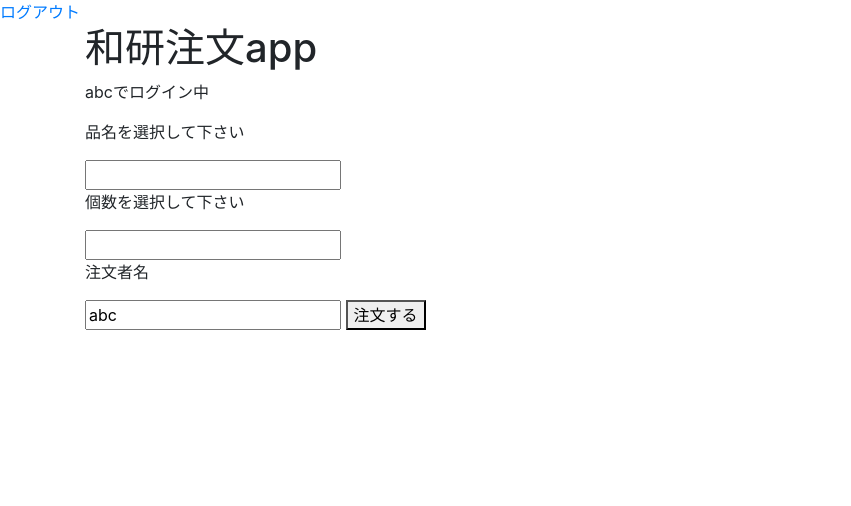
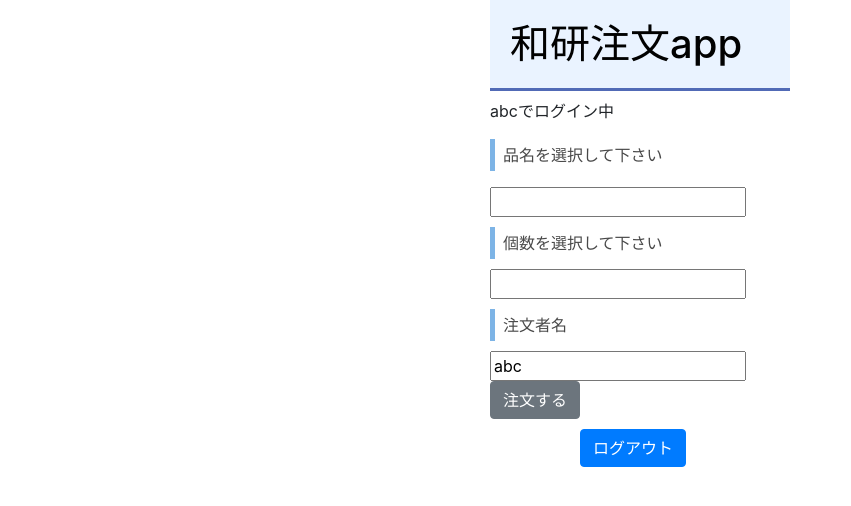
Before and after one commit to startaiyo/wkn_app, a Django app: page /wknapp/home/ in a window 1280 px wide. Shown: the top 506 px of the page, without its empty margins (0-851 px from the left). Run offline with Django 3.2, Linux system fonts and the light colour scheme; a user stored in the database is signed in; some libraries are stand-ins or nearby versions.

Commit message:
少し見た目をよくした。

```diff
--- a/wkn_app/wknregister/wknapp/templates/wknapp/create.html
+++ b/wkn_app/wknregister/wknapp/templates/wknapp/create.html
@@ -1,7 +1,7 @@
 {% extends "base.html" %}
 {% block title %}{{ block.super }} create form{% endblock %}
 {% block content %}
-    <p>新規ユーザーの作成</p>
+    <h1 style=" padding: 0.5em; color: #010101; background: #eaf3ff; border-bottom: solid 3px #516ab6;">新規ユーザーの作成</h1>
     <form action="" method="POST">
         {% csrf_token %}
         {{ form.as_p }}
--- a/wkn_app/wknregister/wknapp/templates/wknapp/home.html
+++ b/wkn_app/wknregister/wknapp/templates/wknapp/home.html
@@ -1,30 +1,31 @@
 {% extends "base.html" %}
 {% block title %}{{ block.super }} order form{% endblock %}
 {% block content %}
-    <a href="{% url 'logout' %}">ログアウト</a>
-    <section class="section">
-        <div class="container">
-            <h1>和研注文app</h1>
+
+
+        <div class="mx-auto" style="width: 300px;">
+            <h1 style=" padding: 0.5em; color: #010101; background: #eaf3ff; border-bottom: solid 3px #516ab6;">和研注文app</h1>
 
                 <p>{{user.username}}でログイン中</p>
 
                 <form action="{% url 'index' %}" method="POST">
-                    <p>品名を選択して下さい</p>
+                    <p style="  padding: 0.25em 0.5em; color: #494949; background: transparent; border-left: solid 5px #7db4e6;">品名を選択して下さい</p>
                     <input type="text" name="title" list="thing">
                        <datalist id ="thing">
                            {%for k,v in equipments.items%}
                            <option value=品名:{{k}},値段:{{v}}></option>
                            {%endfor%}
                        </datalist>
-                    <p>個数を選択して下さい</p>
+                    <p style="  margin:10px 0px; padding: 0.25em 0.5em; color: #494949; background: transparent; border-left: solid 5px #7db4e6;">個数を選択して下さい</p>
                     <input type="number" name="many">
-                    <p>注文者名</p>
+                    <p style="  margin:10px 0px; padding: 0.25em 0.5em; color: #494949; background: transparent; border-left: solid 5px #7db4e6;">注文者名</p>
                     <input type="text" name="username" value={{user.username}}>
                     {% csrf_token %}
-                    <button type="submit">注文する</button>
+                    <button type="submit" class="btn btn-secondary">注文する</button>
                 </form>
                 {{ msg }}
-              <div id="app" class="columns"><!-- React --></div>
+    　　　　　<a href="{% url 'logout' %}" class="btn btn-primary" style="margin:10px">ログアウト</a>
+            <div id="app" class="columns"><!-- React --></div>
         </div>
-      </section>
+
 {% endblock %}
```
Also changed, not shown: wkn_app/wknregister/wknapp/templates/registration/login.html (+13 -5 lines), wkn_app/wknregister/wknapp/templates/wknapp/index.html (+7 -4 lines), wkn_app/wknregister/db.sqlite3.
